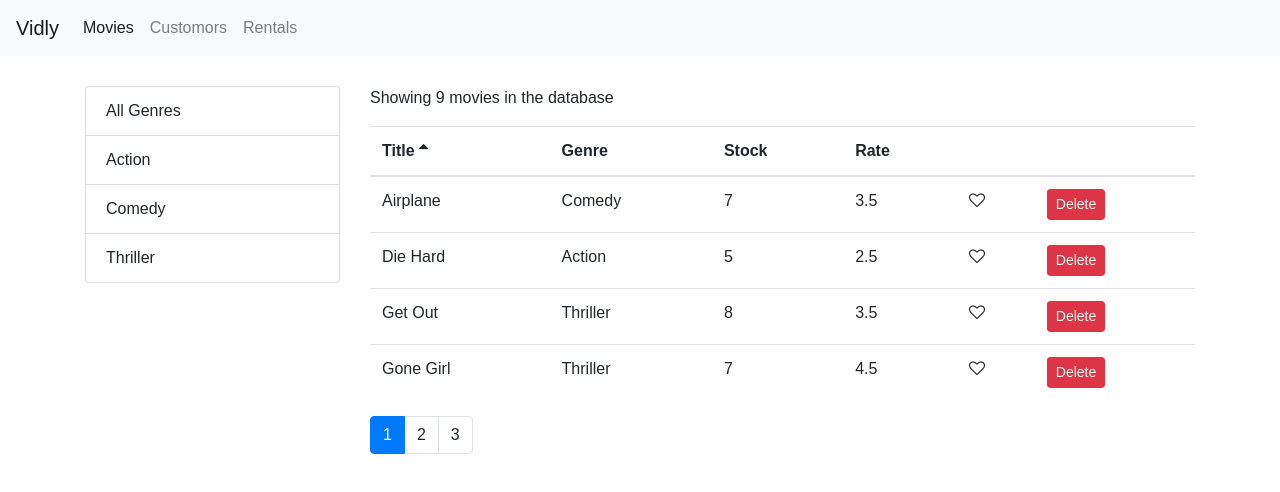
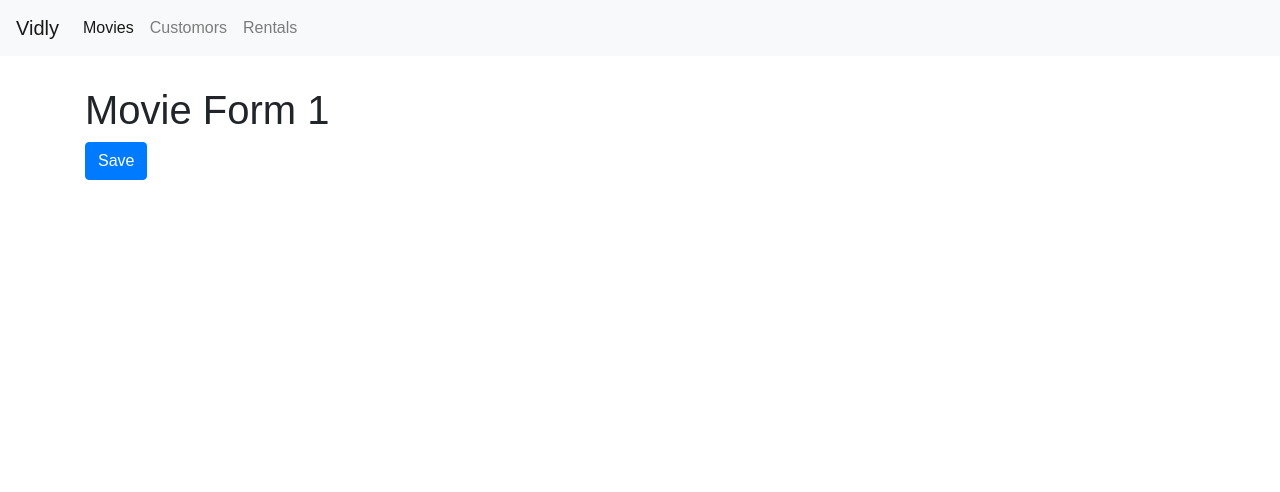
Before and after one commit to sahilpatel18/MovieApp, a React (Create React App) app: page /movies/1 in a window 1280 px wide. Shown: the top 492 px of the page. Built offline with nearby package versions, Linux system fonts and the light colour scheme.

Commit message:
Linking to movie form

```diff
--- a/src/components/App.js
+++ b/src/components/App.js
@@ -6,6 +6,7 @@
 import Rentals from "./Rentals";
 import NotFound from "./notFound";
 import NavBar from "./Navbar";
+import MovieForm from './MovieForm'
 
 class App extends Component {
   render() {
@@ -14,6 +15,7 @@
       <NavBar />
       <main className='container'>
         <Switch>
+          <Route path='/movies/:id' component={MovieForm} />
           <Route path='/movies' component={Movies} />
           <Route path='/customers' component={Customers} />
           <Route path='/rentals' component={Rentals} />
--- a/src/components/MovieForm.js
+++ b/src/components/MovieForm.js
@@ -0,0 +1,12 @@
+import React from "react";
+
+const MovieForm = ({ match, history }) => {
+  return (
+    <div>
+      <h1>Movie Form {match.params.id}</h1>
+      <button className='btn btn-primary' onClick={() => history.push('/movies')} >Save</button>
+    </div>
+  );
+};
+
+export default MovieForm;
--- a/src/components/MoviesTable.js
+++ b/src/components/MoviesTable.js
@@ -1,11 +1,17 @@
 import React, { Component } from "react";
 import Like from "./common/Like";
-
+import {Link} from 'react-router-dom'
 import Table from "./common/Table";
 
 class MoviesTable extends Component {
   columns = [
-    { path: "title", label: "Title" },
+    {
+      path: "title",
+      label: "Title",
+      content: (movie) => (
+        <Link to={`/movies/${movie._id}`}>{movie.title}</Link>
+      ),
+    },
     { path: "genre.name", label: "Genre" },
     { path: "numberInStock", label: "Stock" },
     { path: "dailyRentalRate", label: "Rate" },
```
